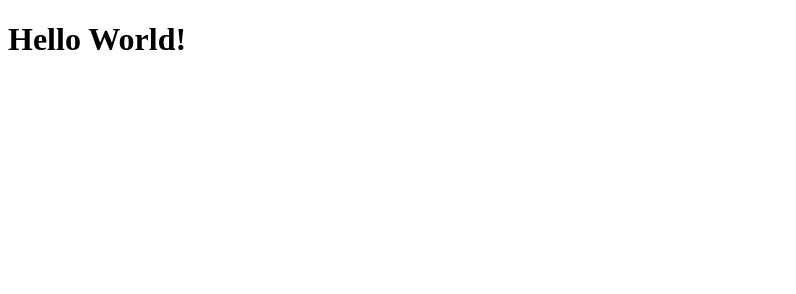
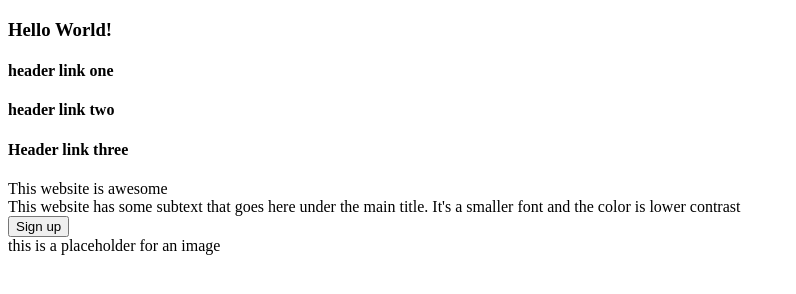
Before and after one commit to sdhinsa11/Odin-Landing-Page, a plain HTML site: page index.html in a window 1280 px wide. Shown: the whole page, without its empty margins (0-796 px from the left). Drawn offline with Linux system fonts and the light colour scheme.

Commit message:
Adding the first block too the html

```diff
--- a/index.html
+++ b/index.html
@@ -6,6 +6,21 @@
   </head>
 
   <body>
-    <h1>Hello World!</h1>
+    <div class="Header">
+        <h3>Hello World!</h1>
+        <h4> header link one</h4>
+        <h4> header link two</h4>
+        <h4> Header link three</h4>
+    </div>
+
+    <div class = "Main">
+
+      <div class = "First">
+        <div class = "first1">This website is awesome</div>
+        <div class = "second1">This website has some subtext that goes here under the main title. It's a smaller font and the color is lower contrast</div>
+        <div class = "sign-up"> <button> Sign up</button></div>
+      </div>
+      <div class = "img-placeholder"> this is a placeholder for an image </div>
+    </div>
   </body>
 </html>
```
